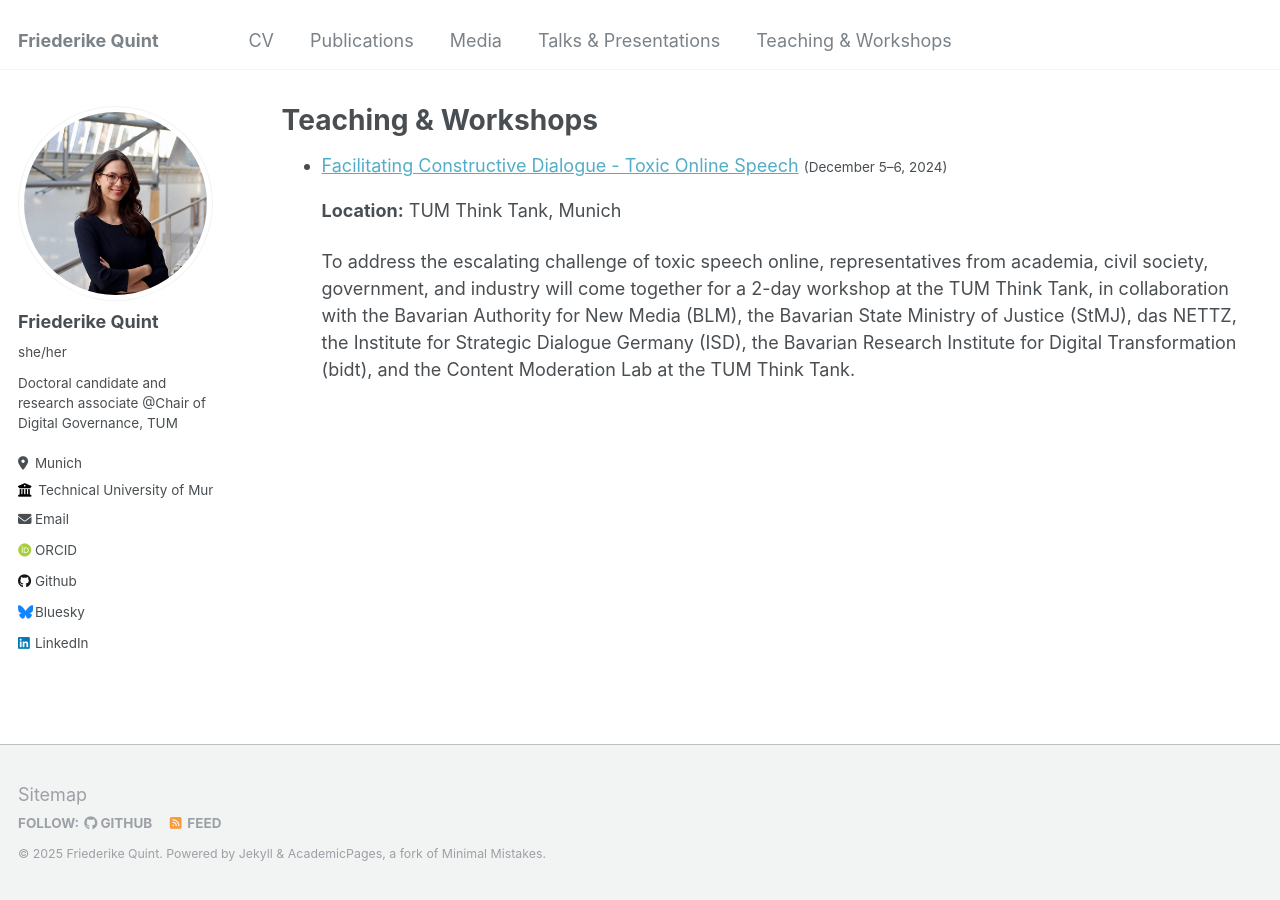
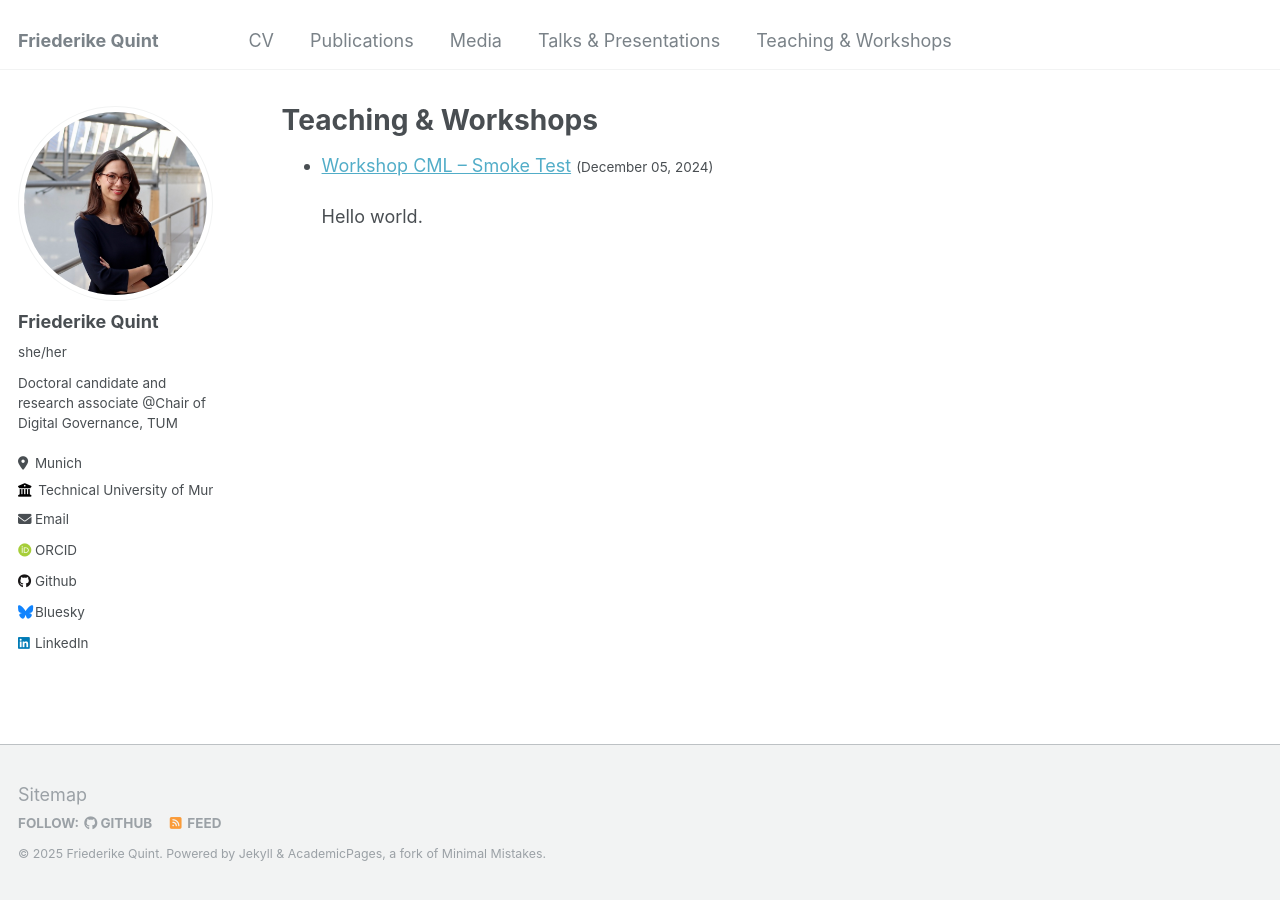
Before and after one commit to friederikequint/friederikequint.github.io, a Jekyll site: the page built from _pages/teaching.html, in a window 1280 px wide. Built offline with Jekyll 4.4.1, drawn with Linux system fonts in a browser that asks for light colours; some web fonts are replaced.

Commit message:
Revise workshop title and content
Updated workshop details and title in the markdown file.

```diff
--- a/_teaching/workshop_cml.md
+++ b/_teaching/workshop_cml.md
@@ -1,18 +1,8 @@
 ---
-title: "Facilitating Constructive Dialogue - Toxic Online Speech"
-type: "Workshop"
-permalink: /teaching/workshop_cml/
-date: "2024-12-05"
-date_display: "December 5–6, 2024"
-location: "TUM Think Tank, Munich"
-link: "https://tumthinktank.de/wp-content/uploads/Facilitating-Constructive-Dialogue-Workshop-Program-1.pdf"
+title: "Workshop CML – Smoke Test"
+event_type: "Workshop"
+date: 2024-12-05
+layout: default
 ---
 
-To address the escalating challenge of toxic speech online, representatives from academia, civil society, government, and industry will come together for a 2-day workshop at the TUM Think Tank, in collaboration with the Bavarian Authority for New Media (BLM), the Bavarian State Ministry of Justice (StMJ), das NETTZ, the Institute for Strategic Dialogue Germany (ISD), the Bavarian Research Institute for Digital Transformation (bidt), and the Content Moderation Lab at the TUM Think Tank.
-
-We designed and carried out the workshop **"Reporting Harmful Content: Insights, Actions, and Impact"**. Our interactive workshop explores Meldestelle REspect!'s impactful work as the first Trusted Flagger under the Digital Services Act and unique survey findings on content reporting. Through real-world examples, engaging exercises, and collaborative brainstorming, participants will analyze platform structures and user actions, identifying strategies to empower users and enhance platform accountability.
-
-<div style="width: 50%; margin: 0 auto;">
-  <img src="/Workshop_photo.jpg" alt="Workshop Photo" style="width: 120%; height: auto;">
-  <p style="text-align: center; font-size: 0.9em; color: gray;">Source: TUM Think Tank</p>
-</div>
+Hello world.
```
